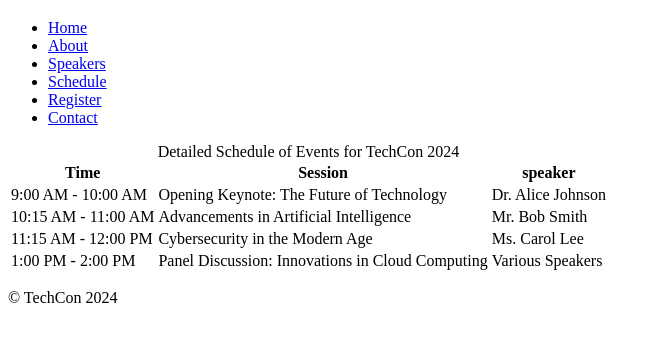
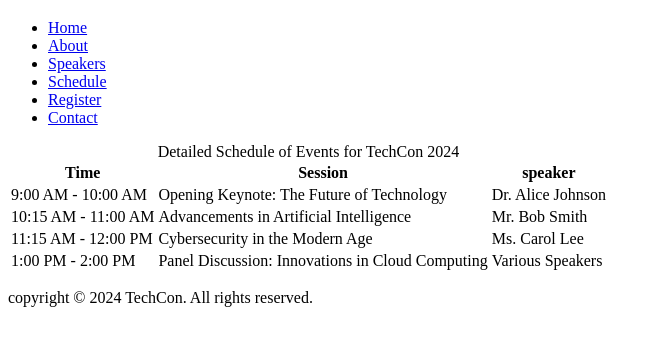
Before and after one commit to crimsonwater27/TechCon_HTML, a plain HTML site: page techcon_website/schedule.html in a window 1280 px wide. Shown: the part 61-406 px from the top of the page, without its empty margins (0-660 px from the left). Drawn offline with Linux system fonts and the light colour scheme.

Commit message:
Add revised schedule.html

```diff
--- a/techcon_website/schedule.html
+++ b/techcon_website/schedule.html
@@ -59,7 +59,7 @@
 </main>
 
 <footer>
-    <p>&copy; TechCon 2024</p>
+    <p>copyright &copy; 2024 TechCon. All rights reserved.</p>
 </footer>
 
 </body>
```
